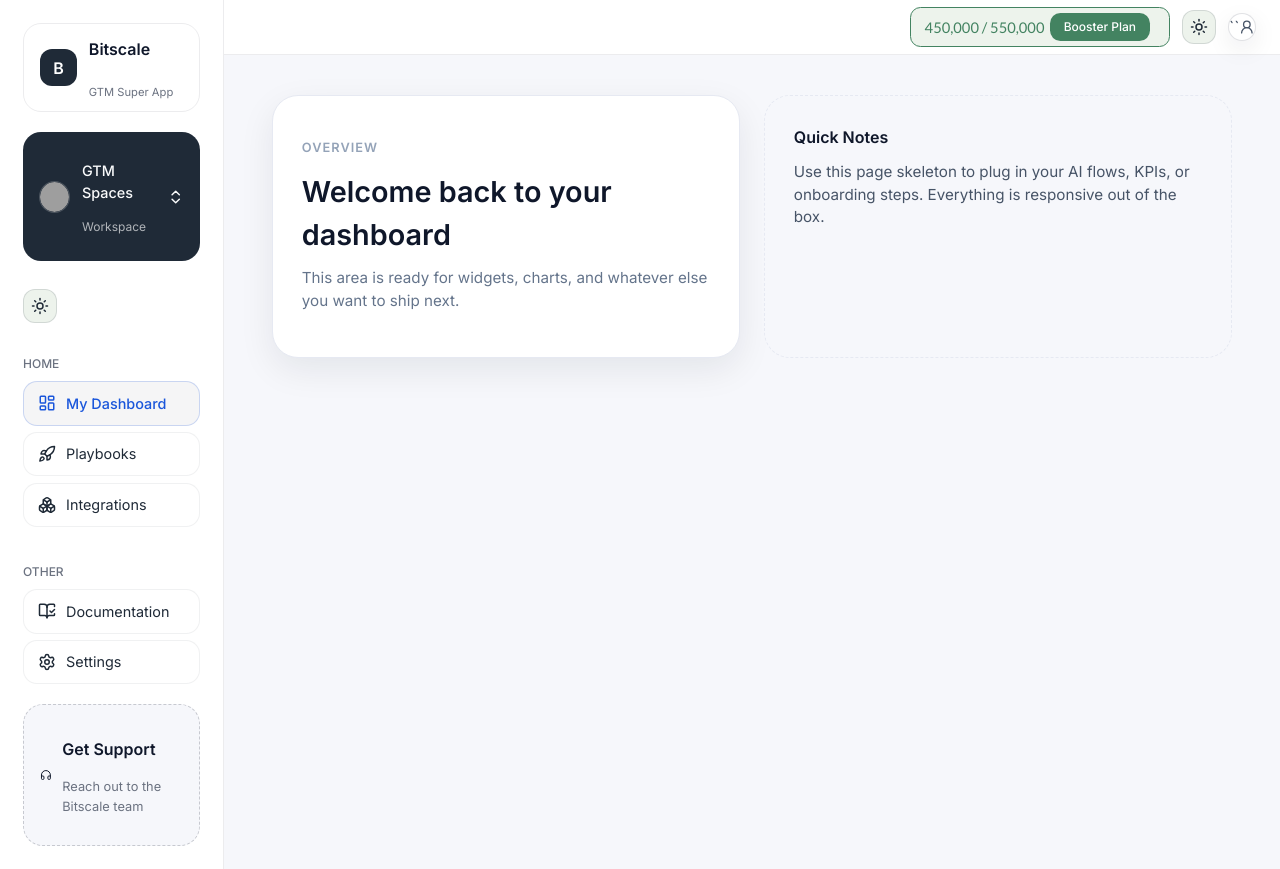
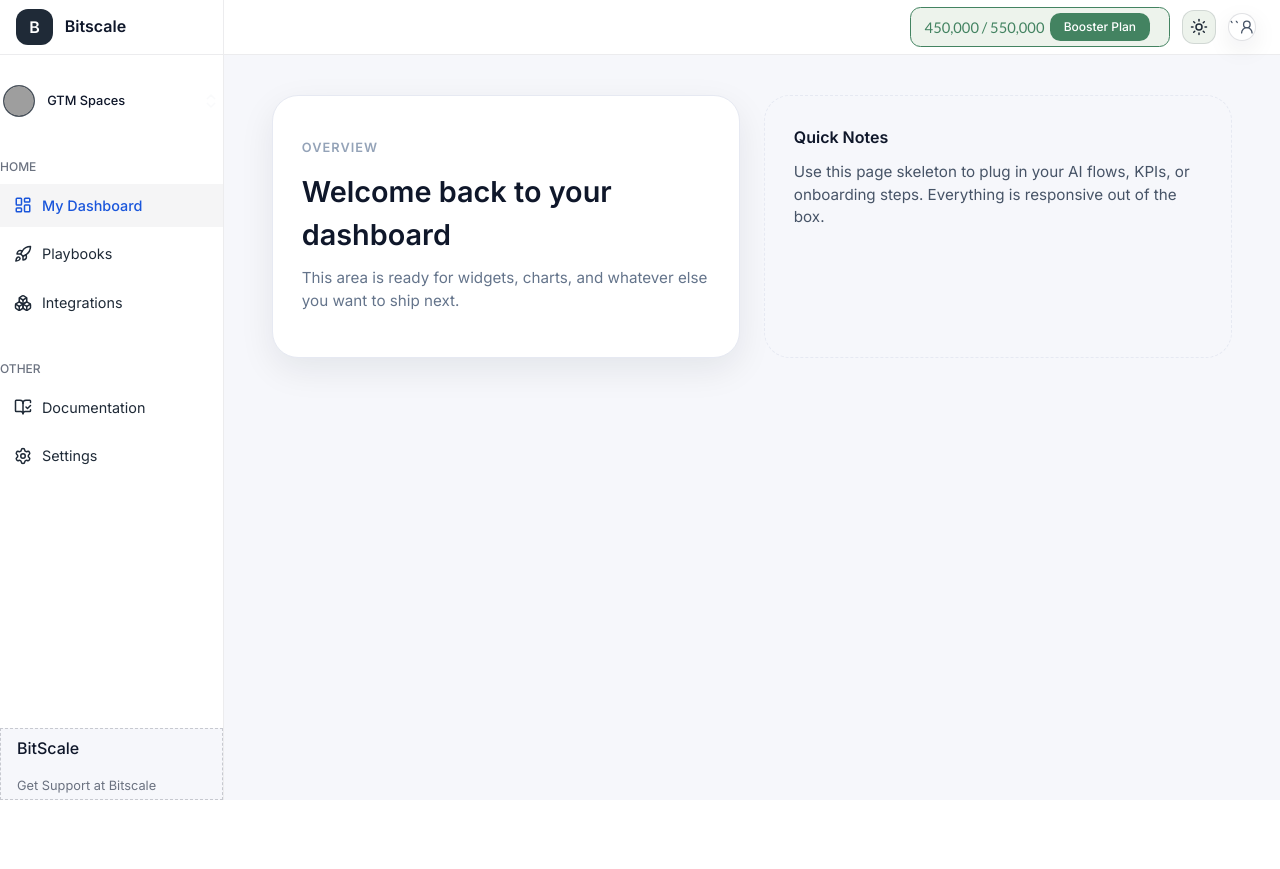
Before and after one commit to SahilSinha3/BitScale, a Next.js app: page / in a window 1280 px wide. After the commit the page ends 808 px from the top, so only its background shows below. Built offline with nearby package versions, Linux system fonts and the light colour scheme; grey boxes are pictures that could not be loaded.

Commit message:
Sidebar component design updates

```diff
--- a/components/layout/Sidebar.tsx
+++ b/components/layout/Sidebar.tsx
@@ -1,9 +1,8 @@
 import Image from "next/image";
-import { ChevronsUpDown, HeadphonesIcon } from "lucide-react";
+import { ChevronsUpDown } from "lucide-react";
 
 import { NAV_SECTIONS } from "@/constants/navigation";
 import styles from "@/styles/components/layout/Sidebar.module.css";
-import { ThemeSwitch } from "./ThemeSwitch";
 
 export function Sidebar() {
   return (
@@ -12,7 +11,6 @@ export function Sidebar() {
         <div className={styles.brandMark}>B</div>
         <div className={styles.brandInfo}>
           <p className={styles.brandName}>Bitscale</p>
-          <p className={styles.brandTagline}>GTM Super App</p>
         </div>
       </div>
 
@@ -28,14 +26,11 @@ export function Sidebar() {
           </div>
           <div>
             <p className={styles.workspaceName}>GTM Spaces</p>
-            <p className={styles.workspaceMeta}>Workspace</p>
           </div>
         </div>
         <ChevronsUpDown className={styles.navIcon} />
       </div>
-      <div className={styles.themeRow}>
-        <ThemeSwitch />
-      </div>
+
 
       <div className={styles.sections}>
         {NAV_SECTIONS.map((section) => (
@@ -61,10 +56,9 @@ export function Sidebar() {
       </div>
 
       <div className={styles.supportCard}>
-        <HeadphonesIcon className={styles.navIcon} />
         <div>
-          <p>Get Support</p>
-          <p className={styles.supportDescription}>Reach out to the Bitscale team</p>
+          <p>BitScale</p>
+          <p className={styles.supportDescription}>Get Support at Bitscale </p>
         </div>
       </div>
     </aside>
--- a/styles/components/layout/Sidebar.module.css
+++ b/styles/components/layout/Sidebar.module.css
@@ -2,7 +2,7 @@
   display: flex;
   flex-direction: column;
   width: 100%;
-  padding: clamp(1rem, 1.8vw, 1.75rem);
+
   border-bottom: 1px solid rgba(15, 23, 42, 0.08);
   background-color: var(--color-bg);
   min-height: 100vh;
@@ -18,8 +18,7 @@
 }
 
 .brandWrapper {
-  border: 1px solid rgba(15, 23, 42, 0.08);
-  border-radius: 18px;
+  border-bottom: 1px solid rgba(15, 23, 42, 0.08);
   min-height: var(--header-height);
   display: flex;
   align-items: center;
@@ -57,9 +56,9 @@
 }
 
 .workspaceCard {
-  background-color: var(--gray-800);
+  background-color: var(--color-bg);
   border-radius: 18px;
-  padding: 0.85rem 1rem;
+  padding: 0.2rem 0.2rem;
   display: flex;
   align-items: center;
   justify-content: space-between;
@@ -92,11 +91,12 @@
 
 .workspaceName {
   font-weight: 500;
-  font-size: 0.9rem;
+  color: var(--color-text);
+  font-size: 0.8rem;
 }
 
 .workspaceMeta {
-  font-size: 0.75rem;
+  font-size: 0.65rem;
   color: rgba(255, 255, 255, 0.65);
 }
 
@@ -126,13 +126,11 @@
 
 .navButton {
   width: 100%;
-  border-radius: 14px;
   padding: 0.65rem 0.85rem;
   font-size: 0.9rem;
   font-weight: 400;
   color: var(--gray-800);
   background-color: #ffffff;
-  border: 1px solid rgba(15, 23, 42, 0.06);
   display: flex;
   align-items: center;
   justify-content: space-between;
@@ -174,15 +172,14 @@
 
 .supportCard {
   margin-top: auto;
+  height: 72px;
   border: 1px dashed rgba(15, 23, 42, 0.2);
-  border-radius: 20px;
   background-color: var(--color-surface);
   padding: 1rem;
   display: flex;
-  gap: 0.65rem;
   align-items: center;
   color: var(--color-text);
-  font-weight: 600;
+  font-weight: 500;
 }
 
 .supportDescription {
```
